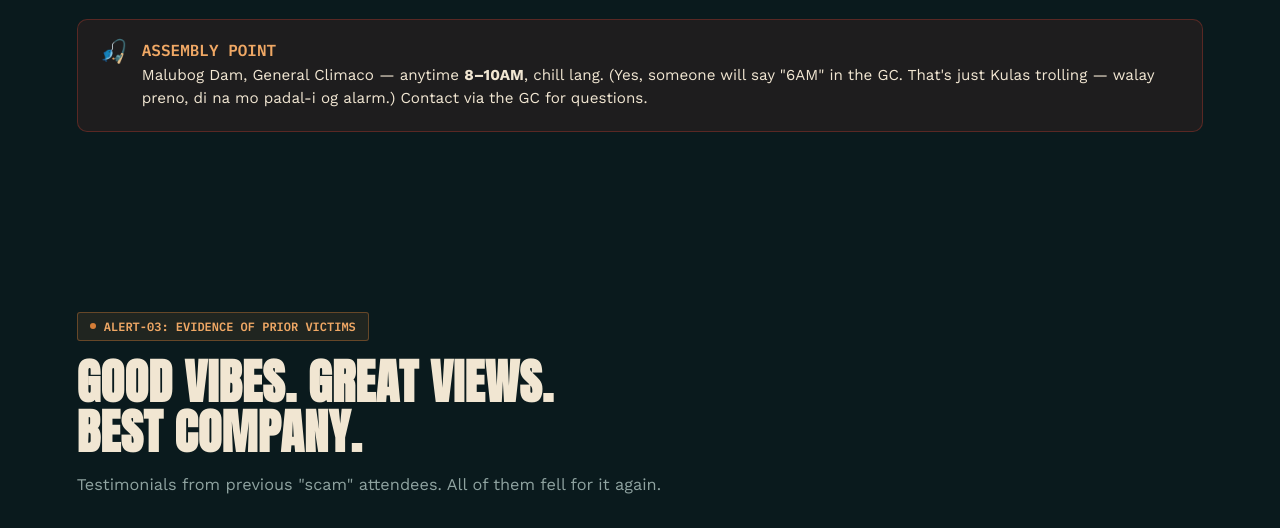
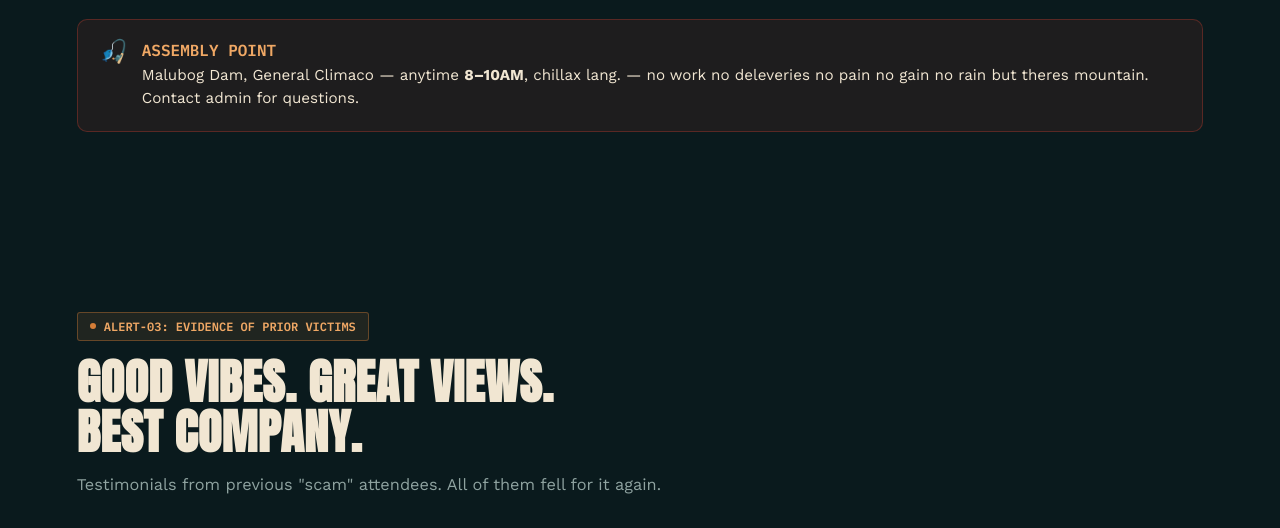
Before and after one commit to jaspermier98/Invitation, a website: page public/index.html in a window 1280 px wide. Shown: the part 1820-2348 px from the top of the page. Drawn offline with nearby package versions, Linux system fonts and the light colour scheme; no server answers.

Commit message:
minor change

```diff
--- a/public/index.html
+++ b/public/index.html
@@ -540,7 +540,7 @@
     <div class="ico">🎣</div>
     <div>
       <b class="mono">ASSEMBLY POINT</b>
-      <p>Malubog Dam, General Climaco — anytime <b style="color:var(--sand);">8–10AM</b>, chill lang. (Yes, someone will say "6AM" in the GC. That's just Kulas trolling — walay preno, di na mo padal-i og alarm.) Contact via the GC for questions.</p>
+      <p>Malubog Dam, General Climaco — anytime <b style="color:var(--sand);">8–10AM</b>, chillax lang. — no work no deleveries no pain no gain no rain but theres mountain. Contact admin for questions.</p>
     </div>
   </div>
 </section>
```
